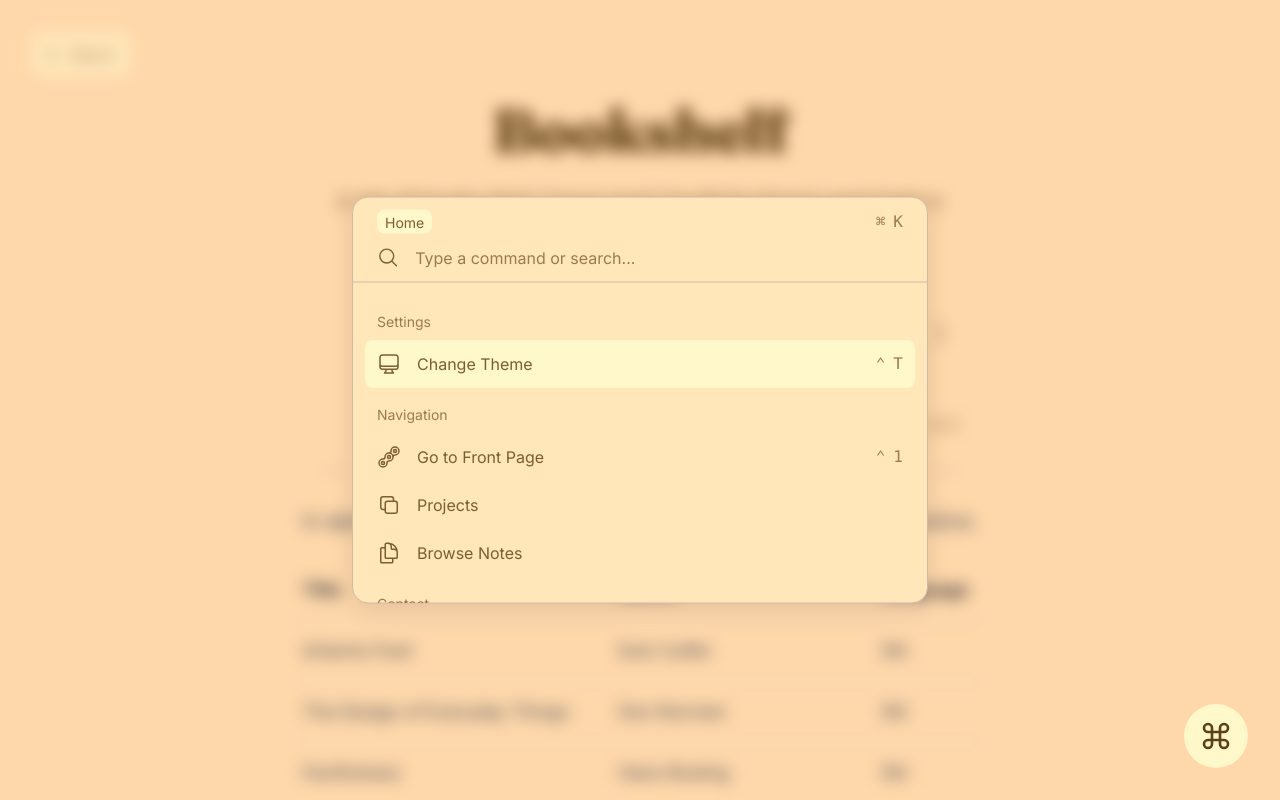
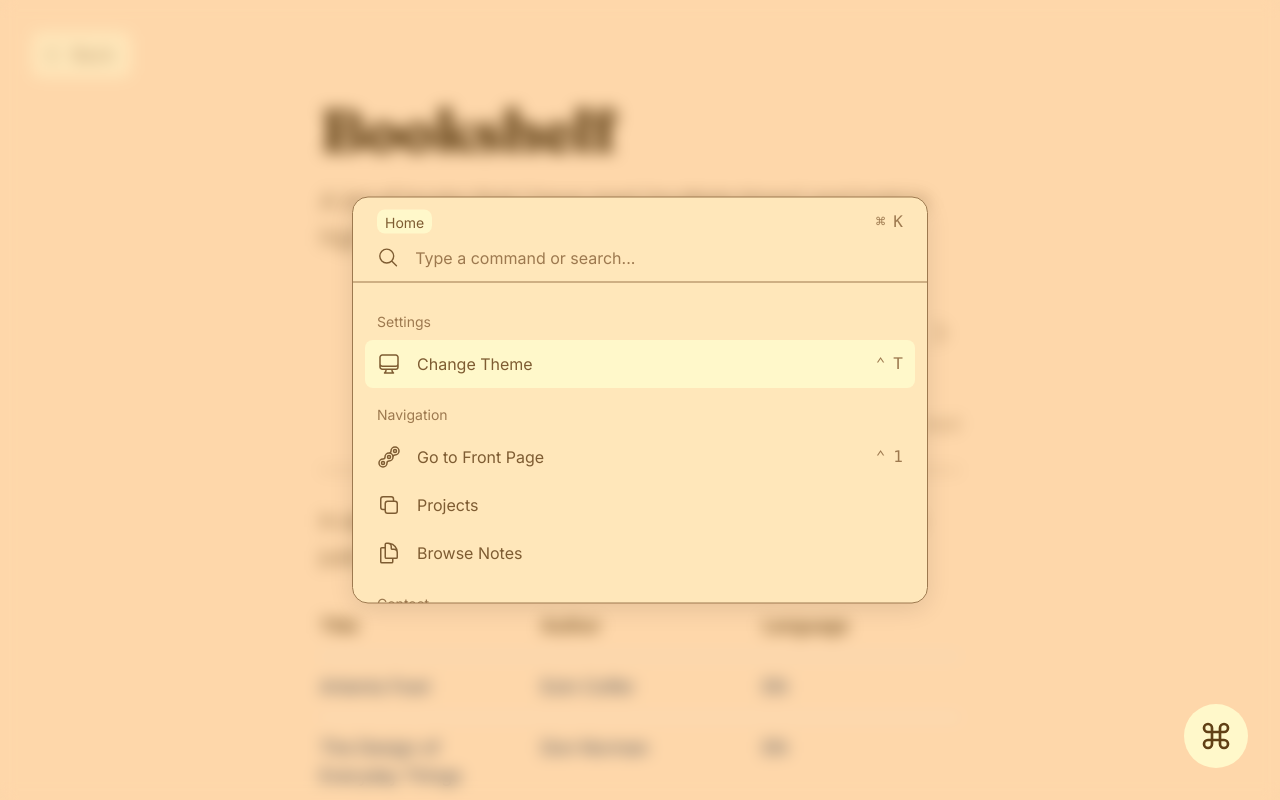
Before and after one commit to nico-bachner/v6, a Next.js app: page /bookshelf in a window 1280 px wide. Both pictures are taken after a click on the button 1216 px from the left and 736 px from the top of the page. Shown: the top 800 px of the page. Built offline with nearby package versions, Linux system fonts and the light colour scheme; no server answers.

Commit message:
fix: content width

```diff
--- a/src/components/client/CommandMenu.tsx
+++ b/src/components/client/CommandMenu.tsx
@@ -316,7 +316,7 @@ export const CommandMenu = () => {
             </div>
           </div>
 
-          <hr className="border-neutral-1" />
+          <hr />
 
           <Command.List className="max-h-80 overflow-y-scroll p-3">
             <Command.Empty className="p-6 text-center">
--- a/src/components/client/ContentTemplate.tsx
+++ b/src/components/client/ContentTemplate.tsx
@@ -3,6 +3,7 @@ import { Text } from '@/components/ui/Text'
 import { GitHubIcon } from '@/icons/GitHub'
 import { ReadingTime, Sibling } from '@/types/content'
 import { TemplateProps } from '@/types/next'
+import { cn } from '@/utils/cn'
 
 type ContentTemplateProps = TemplateProps & {
   slug: string
@@ -27,10 +28,8 @@ export const ContentTemplate: React.FC<ContentTemplateProps> = ({
   <main className="flex flex-col gap-8">
     <div className="mx-auto flex w-full max-w-screen-sm flex-col gap-12">
       <div className="flex flex-col gap-4">
-        <Text as="h1" className="text-center">
-          {title}
-        </Text>
-        <Text as="p" size="lg" className="text-center font-sans font-light">
+        <Text as="h1">{title}</Text>
+        <Text as="p" size="lg" className="font-sans font-light">
           {description}
         </Text>
       </div>
@@ -52,9 +51,29 @@ export const ContentTemplate: React.FC<ContentTemplateProps> = ({
       </div>
     </div>
 
-    <hr className="mx-auto w-full max-w-screen-sm" />
+    <hr className="border-neutral mx-auto w-full max-w-screen-sm" />
 
-    <article className="prose mx-auto max-w-screen-lg sm:prose-lg lg:prose-xl">
+    <article
+      className={cn(
+        'prose mx-auto w-full max-w-screen-lg sm:prose-lg lg:prose-xl',
+
+        'prose-headings:mx-auto prose-headings:w-full prose-headings:max-w-screen-sm prose-headings:text-primary-3',
+        'prose-p:mx-auto prose-p:w-full prose-p:max-w-screen-sm prose-p:text-primary-2',
+        'prose-a:text-primary-3',
+        'prose-blockquote:mx-auto prose-blockquote:w-full prose-blockquote:max-w-screen-sm',
+        'prose-strong:text-primary-3',
+        'prose-code:text-primary-3',
+        'prose-pre:mx-auto prose-pre:w-full prose-pre:max-w-screen-md prose-pre:bg-highlight-1',
+        'prose-ol:mx-auto prose-ol:w-full prose-ol:max-w-screen-sm',
+        'prose-ul:mx-auto prose-ul:w-full prose-ul:max-w-screen-sm',
+        'prose-li:text-primary-2',
+        'prose-table:mx-auto prose-table:w-full prose-table:max-w-screen-sm',
+        'prose-tr:flex prose-tr:flex-row',
+        'prose-th:flex-1',
+        'prose-td:flex-1',
+        'prose-hr:mx-auto prose-hr:w-full prose-hr:max-w-screen-sm',
+      )}
+    >
       {children}
     </article>
 
--- a/src/components/client/Dialog.tsx
+++ b/src/components/client/Dialog.tsx
@@ -13,7 +13,7 @@ export const Dialog: React.FC<React.ComponentProps<typeof Root>> = ({
       <Overlay className={cn('backdrop-blur', 'fixed inset-0')} />
       <Content
         className={cn(
-          'border-neutral-2 rounded-lg border bg-highlight-1 shadow-lg',
+          'rounded-lg border bg-highlight-1 shadow-lg',
           'fixed left-[50%] top-[50%] z-50 w-full max-w-xl translate-x-[-50%] translate-y-[-50%]',
         )}
       >
--- a/src/styles/tailwind.css
+++ b/src/styles/tailwind.css
@@ -8,10 +8,6 @@
   --color-primary-1: oklch(from var(--color-theme) calc(l - 0.3) c h);
   --color-primary-2: oklch(from var(--color-theme) calc(l - 0.4) c h);
   --color-primary-3: oklch(from var(--color-theme) calc(l - 0.5) c h);
-
-  --color-neutral-1: oklch(from var(--color-theme) 0.8 calc(c / 2) h);
-  --color-neutral-2: oklch(from var(--color-theme) 0.6 calc(c / 2) h);
-  --color-neutral-3: oklch(from var(--color-theme) 0.4 calc(c / 2) h);
 }
 [data-theme='dark'] {
   --color-theme: #431407;
@@ -19,10 +15,6 @@
   --color-primary-1: oklch(from var(--color-theme) calc(l + 0.3) c h);
   --color-primary-2: oklch(from var(--color-theme) calc(l + 0.4) c h);
   --color-primary-3: oklch(from var(--color-theme) calc(l + 0.5) c h);
-
-  --color-neutral-1: oklch(from var(--color-theme) 0.2 calc(c / 2) h);
-  --color-neutral-2: oklch(from var(--color-theme) 0.4 calc(c / 2) h);
-  --color-neutral-3: oklch(from var(--color-theme) 0.6 calc(c / 2) h);
 }
 
 :root {
@@ -30,8 +22,7 @@
   --color-highlight-2: oklch(from var(--color-theme) calc(l + 0.1) c h);
   --color-highlight-3: oklch(from var(--color-theme) calc(l + 0.15) c h);
 
-  --tw-prose-body: var(--color-primary-2);
-  --tw-prose-headings: var(--color-primary-3);
+  scrollbar-color: var(--color-primary-1) transparent;
 }
 
 ::selection {
@@ -43,10 +34,17 @@
   overflow-wrap: break-word;
 }
 
+/* cmdk */
 [cmdk-group-heading] {
   @apply px-3 pb-2 pt-4 text-sm capitalize text-primary-1;
 }
 
+/* @tailwindcss/typography */
+.prose > blockquote {
+  border-color: var(--color-primary-1);
+}
+
+/* rehype-highlight */
 .hljs-comment {
-  @apply text-neutral-3;
+  @apply text-primary-1;
 }
--- a/tailwind.config.ts
+++ b/tailwind.config.ts
@@ -7,20 +7,15 @@ const config: Config = {
     colors: {
       // theme colors
       theme: 'var(--color-theme)',
-      highlight: {
-        1: 'var(--color-highlight-1)',
-        2: 'var(--color-highlight-2)',
-        3: 'var(--color-highlight-3)',
-      },
       primary: {
         1: 'var(--color-primary-1)',
         2: 'var(--color-primary-2)',
         3: 'var(--color-primary-3)',
       },
-      neutral: {
-        1: 'var(--color-neutral-1)',
-        2: 'var(--color-neutral-2)',
-        3: 'var(--color-neutral-3)',
+      highlight: {
+        1: 'var(--color-highlight-1)',
+        2: 'var(--color-highlight-2)',
+        3: 'var(--color-highlight-3)',
       },
 
       // utility colors
@@ -37,7 +32,7 @@ const config: Config = {
       full: '9999px',
     },
     borderColor: {
-      DEFAULT: 'var(--color-neutral-1)',
+      DEFAULT: 'var(--color-primary-1)',
     },
     boxShadow: {
       DEFAULT: '0 3px 12px var(--tw-shadow-color, hsla(0deg, 0%, 0%, 0.1))',
```
